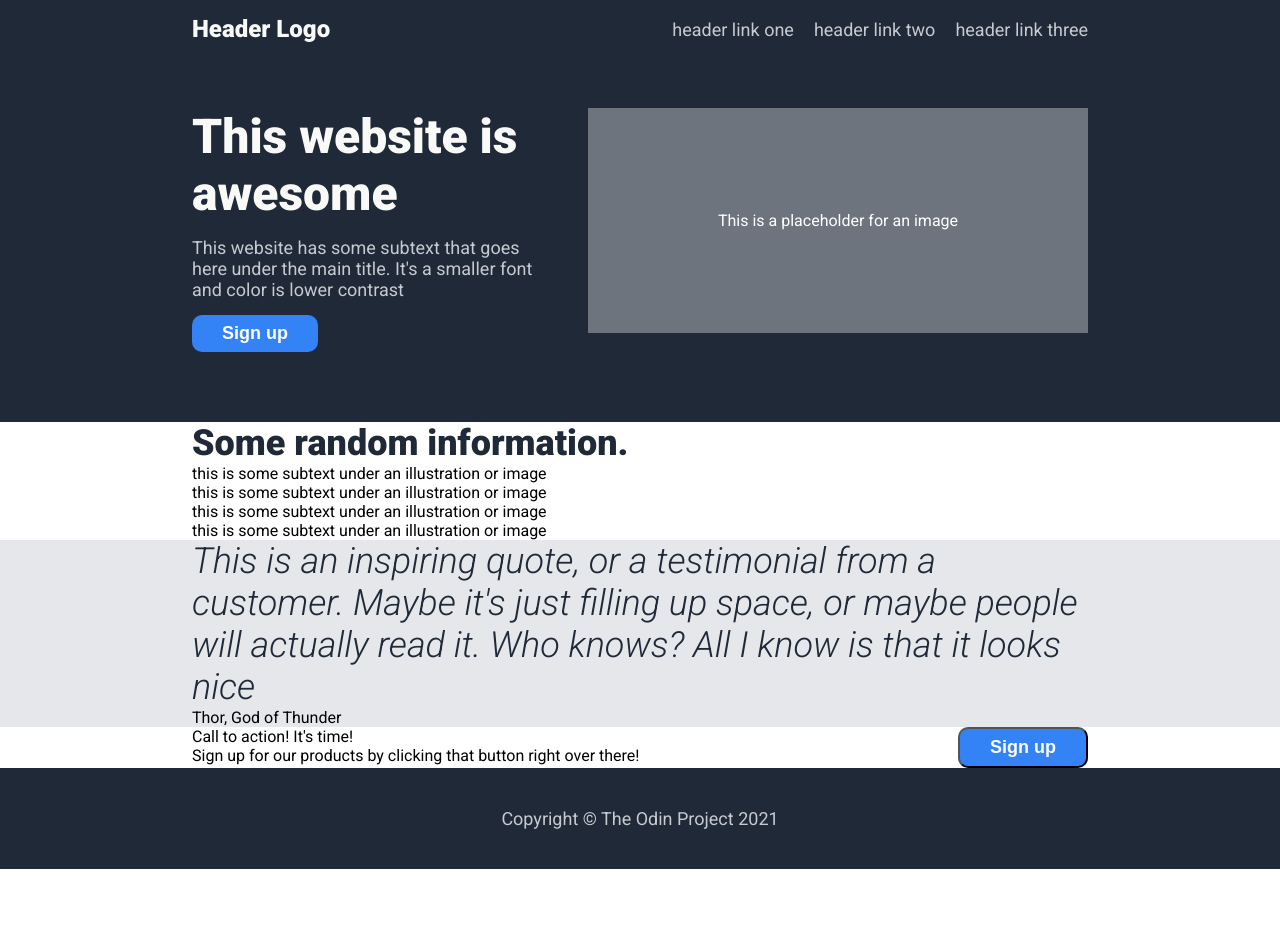
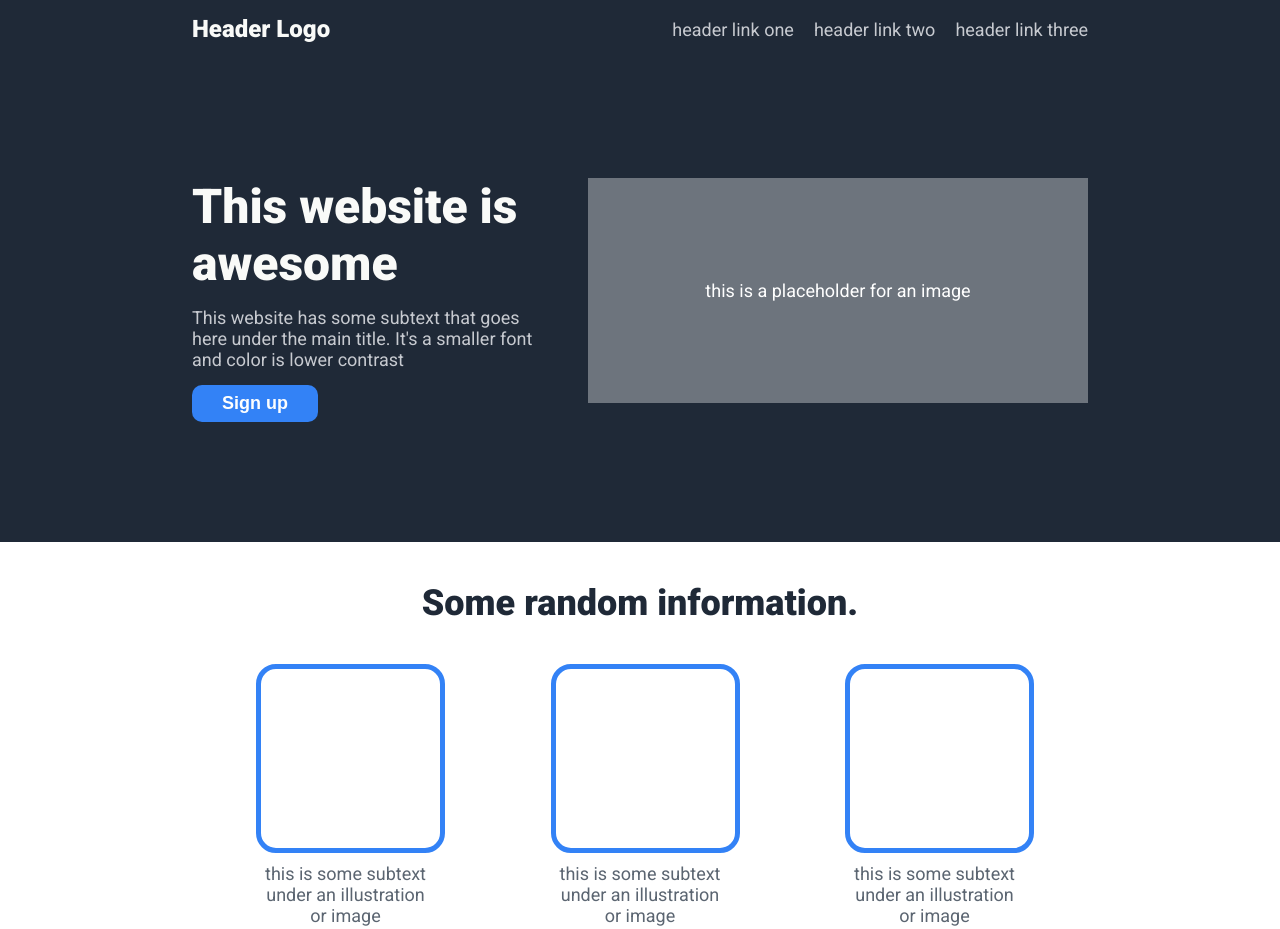
Before and after one commit to RiteshtheSharma/Odin-Ass-landing-page, a plain HTML site: page index.html in a window 1280 px wide. Shown: the top 929 px of the page. Before the commit the page ends 869 px from the top, so only its background shows below. Drawn offline with Linux system fonts and the light colour scheme.

Commit message:
feat(info section): info sec with res completed

```diff
--- a/index.html
+++ b/index.html
@@ -22,24 +22,24 @@
     <p class="lightgray_font">This website has some subtext that goes here under the main title. It's a smaller font and color is lower contrast</p>
     <button class="rm_border">Sign up</button>
     </div>
-    <div class="placeholder">This is a placeholder for an image</div>
+    <div class="placeholder">this is a placeholder for an image</div>
     </section>
-    <section>
+    <section class="cflex info_sec">
      <h2 class="info_main_font">Some random information.</h2>
-     <div>
-      <div class="container"><div class="r-box"></div>
+     <div class="rflex">
+      <div class="container cflex"><div class="r-box"></div>
     <p>this is some subtext under an illustration or image</p></div>
-      <div class="container"><div class="r-box"></div>
+      <div class="container cflex"><div class="r-box"></div>
     <p>this is some subtext under an illustration or image</p></div>
-      <div class="container"><div class="r-box"></div>
+      <div class="container cflex"><div class="r-box"></div>
     <p>this is some subtext under an illustration or image</p></div>
-      <div class="container"><div class="r-box"></div>
+      <div class="container cflex"><div class="r-box"></div>
     <p>this is some subtext under an illustration or image</p></div>
 
 
      </div>
-    </section>
-    <section class="quote">
+    </section >
+    <section class="cflex quote">
      <div class="quote_font">This is an inspiring quote, or a testimonial from a customer. Maybe it's just filling up space, or maybe people will actually read it. Who knows? All I know is that it looks nice</div>
     <div>Thor, God of Thunder</div>
     </section>
--- a/styles.css
+++ b/styles.css
@@ -8,6 +8,7 @@
  --sky_blue_color : #3382f6;
  --quote_bg_color:#E5E7EB;
  --btn_text_color:#FDFEFE;
+ --info_container_text_color:#5B6571;
 }
 * {
 margin:0;
@@ -56,10 +57,14 @@ nav a {
 display: flex;
 flex-direction: row;
 justify-content: space-between;}
+.cflex {
+    display: flex;
+    flex-direction: column;
+    justify-content: space-between;}
 .hero {
     background-color: var(--dark_blue);
-   padding-top: 50px;
-   padding-bottom: 70px;
+   padding-top: 120px;
+   padding-bottom: 120px;
 
    gap:3rem
 }
@@ -96,15 +101,52 @@ font-size: 18px;
   max-height:31vw ;
   background-color: #6D747D;
   color: white;
+  font-size: 18px;
+    font-weight: 400;
 }
 section.quote {
     background-color: var(--quote_bg_color);
+}
+section > h2.info_main_font {
+    text-align: center;
+}
+
+.info_sec {
+    padding-top:40px;
+    padding-bottom: 110px;
+    gap:40px;
+
+}
+.info_sec > .rflex {
+    padding:0 5vw ;
+    gap:40px;
+flex-wrap: wrap;
+justify-content: space-between;
+}
+
+.container {
+    width: 179px;
+    font-size: 18px;
+    font-weight: 400;
+    color: var(--info_container_text_color);
+    text-align: center;
+    gap:10px;
+
+}
+.container .r-box {
+    flex:1 0 auto;
+    width: 179px;
+    height: 179px;
+    border:var(--sky_blue_color) solid 5px;
+    border-radius: 20px;
+    /* margin:0 auto; */
 }
 footer{
     justify-content:center;
     padding-top:40px;
     padding-bottom: 40px;
 }
+
 /* fonts  */
 .lightgray_font{
     color:var(--text_light_grey_color);
@@ -134,6 +176,7 @@ footer{
     color:var(--dark_blue);
 }
 
+/* media query */
 @media only screen and (max-width: 900px) {
 .hero {
     flex-wrap: wrap;
@@ -142,3 +185,17 @@ footer{
     max-width: 70vw;
 }
 }
+
+@media only screen and (max-width: 665px) {
+    .info_sec > .rflex {
+    justify-content: center;}
+    .container {
+        width:60vw;
+
+    }
+    .container .r-box {
+        width:40vw;
+        height:40vw;
+        margin:0 auto;
+    }
+}
```
